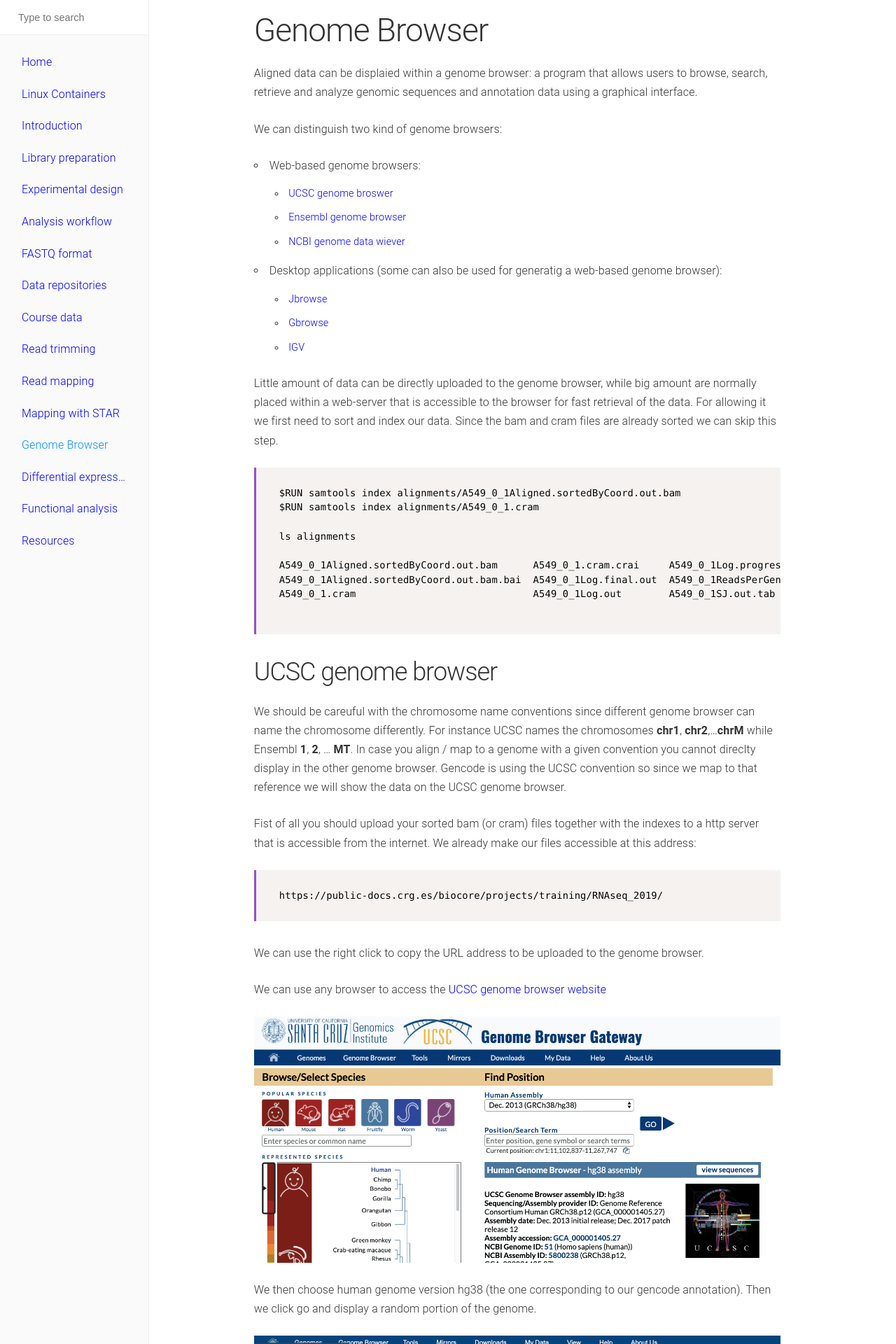
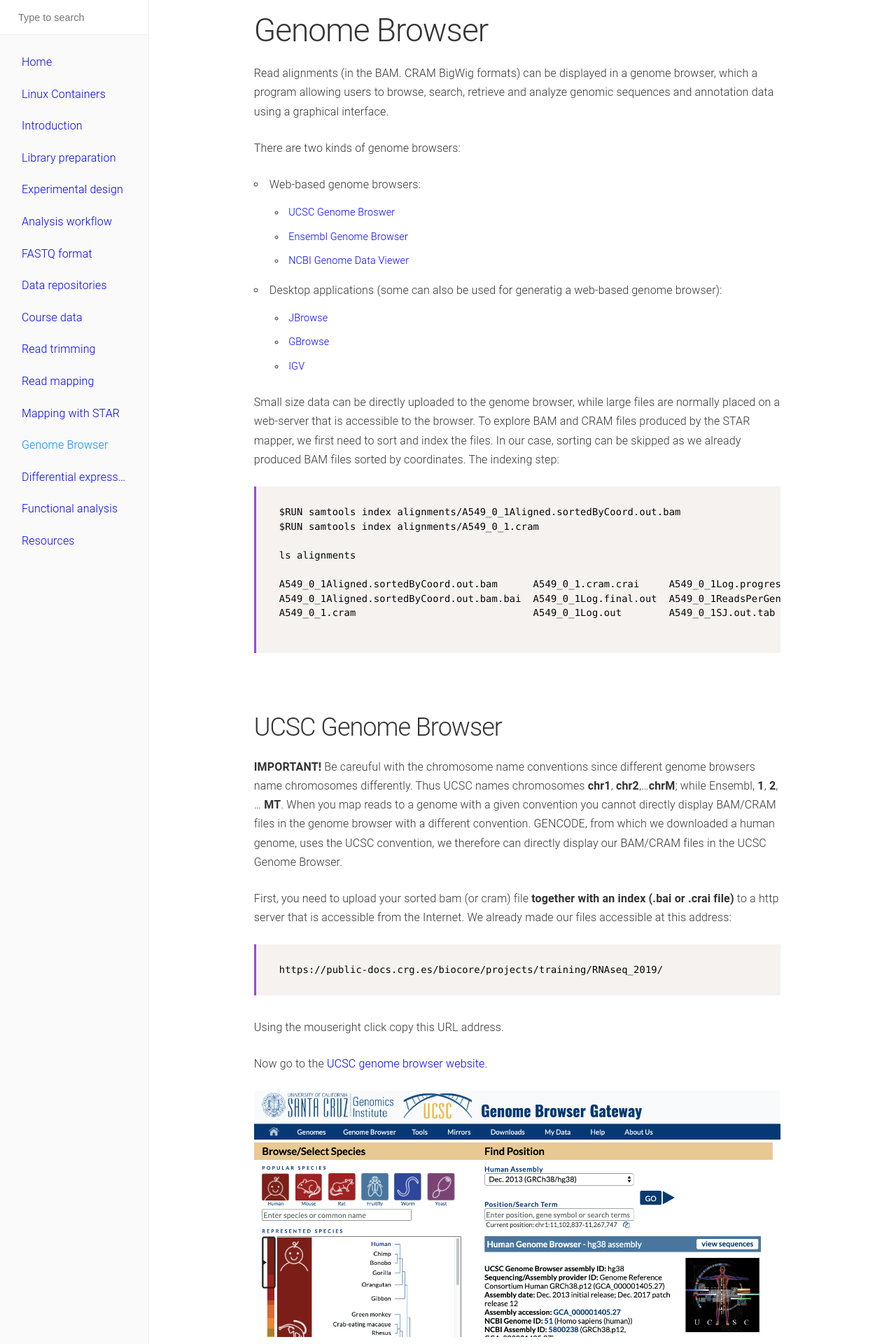
Before and after one commit to biocorecrg/RNAseq_course_2019, a Jekyll site: the page built from docs/gbrowser.md, in a window 1280 px wide. Shown: the top 1920 px of the page at 70% size. Built offline with Jekyll 4.4.1, drawn with Linux system fonts in a browser that asks for light colours; some of the changed text lies outside the part shown.

Commit message:
Update gbrowser.md

````diff
--- a/docs/gbrowser.md
+++ b/docs/gbrowser.md
@@ -5,20 +5,20 @@ navigation: 13
 ---
 
 # Genome Browser
-Aligned data can be displaied within a genome browser: a program that allows users to browse, search, retrieve and analyze genomic sequences and annotation data using a graphical interface.
+Read alignments (in the BAM. CRAM BigWig formats) can be displayed in a genome browser, which a program allowing users to browse, search, retrieve and analyze genomic sequences and annotation data using a graphical interface.
 
-We can distinguish two kind of genome browsers:
+There are two kinds of genome browsers:
 * Web-based genome browsers:
-  * [UCSC genome broswer](https://genome-euro.ucsc.edu/cgi-bin/hgGateway?redirect=manual&source=genome.ucsc.edu)
-  * [Ensembl genome browser](https://www.ensembl.org/index.html)
-  * [NCBI genome data wiever](https://www.ncbi.nlm.nih.gov/genome/gdv/)
+  * [UCSC Genome Broswer](https://genome-euro.ucsc.edu/cgi-bin/hgGateway?redirect=manual&source=genome.ucsc.edu)
+  * [Ensembl Genome Browser](https://www.ensembl.org/index.html)
+  * [NCBI Genome Data Viewer](https://www.ncbi.nlm.nih.gov/genome/gdv/)
 
 * Desktop applications (some can also be used for generatig a web-based genome browser):
-  * [Jbrowse](https://jbrowse.org/)
-  * [Gbrowse](http://gmod.org/wiki/GBrowse_2.0_HOWTO)
+  * [JBrowse](https://jbrowse.org/)
+  * [GBrowse](http://gmod.org/wiki/GBrowse_2.0_HOWTO)
   * [IGV](https://software.broadinstitute.org/software/igv/)
 
-Little amount of data can be directly uploaded to the genome browser, while big amount are normally placed within a web-server that is accessible to the browser for fast retrieval of the data. For allowing it we first need to sort and index our data. Since the bam and cram files are already sorted we can skip this step.
+Small size data can be directly uploaded to the genome browser, while large files are normally placed on a web-server that is accessible to the browser. To explore BAM and CRAM files produced by the STAR mapper, we first need to sort and index the files. In our case, sorting can be skipped as we already produced BAM files sorted by coordinates. The indexing step:
 
 ```{bash}
 $RUN samtools index alignments/A549_0_1Aligned.sortedByCoord.out.bam
@@ -31,59 +31,66 @@ A549_0_1Aligned.sortedByCoord.out.bam.bai  A549_0_1Log.final.out  A549_0_1ReadsP
 A549_0_1.cram                              A549_0_1Log.out        A549_0_1SJ.out.tab
 
 ```
-## UCSC genome browser
-We should be careuful with the chromosome name conventions since different genome browser can name the chromosome differently. For instance UCSC names the chromosomes **chr1**, **chr2**,...**chrM** while Ensembl **1**, **2**, ... **MT**. In case you align / map to a genome with a given convention you cannot direclty display in the other genome browser.
-Gencode is using the UCSC convention so since we map to that reference we will show the data on the UCSC genome browser.
+<br/>
 
-Fist of all you should upload your sorted bam (or cram) files together with the indexes to a http server that is accessible from the internet. We already make our files accessible at this address:
+## UCSC Genome Browser
+**IMPORTANT!** Be careuful with the chromosome name conventions since different genome browsers name chromosomes differently. Thus UCSC names chromosomes **chr1**, **chr2**,...**chrM**; while Ensembl, **1**, **2**, ... **MT**. When you map reads to a genome with a given convention you cannot directly display BAM/CRAM files in the genome browser with a different convention.
+GENCODE, from which we downloaded a human genome, uses the UCSC convention, we therefore can directly display our BAM/CRAM files in the UCSC Genome Browser.
+
+First, you need to upload your sorted bam (or cram) file **together with an index (.bai or .crai file)** to a http server that is accessible from the Internet. We already made our files accessible at this address:
 
 ```{bash}
 https://public-docs.crg.es/biocore/projects/training/RNAseq_2019/
 ```
-We can use the right click to copy the URL address to be uploaded to the genome browser.
 
-We can use any browser to access the [UCSC genome browser website](https://genome-euro.ucsc.edu/cgi-bin/hgGateway?redirect=manual&source=genome.ucsc.edu)
+Using the mouseright click copy this URL address.
+
+Now go to the [UCSC genome browser website](https://genome-euro.ucsc.edu/cgi-bin/hgGateway?redirect=manual&source=genome.ucsc.edu).
 
 <img src="images/ucsc1.png"  align="middle" />
 
-We then choose human genome version hg38 (the one corresponding to our gencode annotation). Then we click go and display a random portion of the genome.
+Choose human genome version hg38 (that corresponds to the GENCODE annotation we used). Click **GO**.
 
 <img src="images/ucsc2.png"  align="middle" />
 
-Every track that is displayed is an annotation stored in their database. We can add our custom one by clicking on **ADD CUSTOM TRACK**.
+At the bottom of the image click **ADD CUSTOM TRACK**
 
 <img src="images/ucsc3.png"  align="middle" />
 
-Then we type this information that is descriptive of the data we are loading:
-* **track type** indicates the kind of file: **BAM** (that is indicating also **CRAM**)
-* **name** that is any description to our data
-* **bigDataUrl** that indicates the URL (or weblink) where the file can be accessed.
+and provide information describing the loading data:
+* **track type** indicates the kind of file: **bam** (same is used for uploading .cram)
+* **name** of data
+* **bigDataUrl** the URL where the BAM or CRAM file is located
 
 ```{bash}
 track type=bam name="My BAM" bigDataUrl=https://public-docs.crg.es/biocore/projects/training/RNAseq_2019/A549_0_1Aligned.sortedByCoord.out.bam
 ```
 
+Click "Submit".
+
 <img src="images/ucsc4.png"  align="middle" />
 
-This indicates that everything went ok and we can now display the data. Of course our data are restricted to the chromosome 10 so we have to display that chromosome. For instance we can select the gene **LARP4B**.
+This indicates that everything went ok and we can now display the data. Of course our data are restricted to chromosome 10 so we have to display that chromosome. For example, let's select the gene **LARP4B**.
 
 <img src="images/ucsc5.png"  align="middle" />
 
 And we can display it.
 <img src="images/ucsc6.png"  align="middle" />
 
-The default view can be changed by clickin on the bar on the left. You can open a window with different settings and as an example you can change the **Display mode** indicating  **Squish**.
+The default view can be changed by clicking on the grey bar on the left of the "My BAM" track. You can open a window with different settings; for example, you can change the **Display mode** to **Squish**.
 
 <img src="images/ucsc7.png"  align="middle" />
 
-This will change the way we display our data. We can see the single read pairs aligned to the forward and reverse strands (blu is **+** and red **-**).
+This will change how data are displayed. We can now see single reads aligned to the forward and reverse DNA strands (blue is to **+strand** and red, to **-strand**).  You can also see that many reads are broken; that is, they are mapped to splice junctions.
 
 <img src="images/ucsc8.png"  align="middle" />
 
-We can also display only the coverage by clicking on **Display data as a density graph:** and then **Display mode: full**.
+We can also display only the coverage by selecting in "My BAM Track Settings" **Display data as a density graph** and  **Display mode: full**.
 
 <img src="images/ucsc9.png"  align="middle" />
 
-Here the result that can help sometimes to see the change in expression between different conditions:
+These expression signal plots can be helpful to compare different samples (in this case, make sure to set comparable scales on the Y-axes).
 
 <img src="images/ucsc10.png"  align="middle" />
+
+<br/>
````
